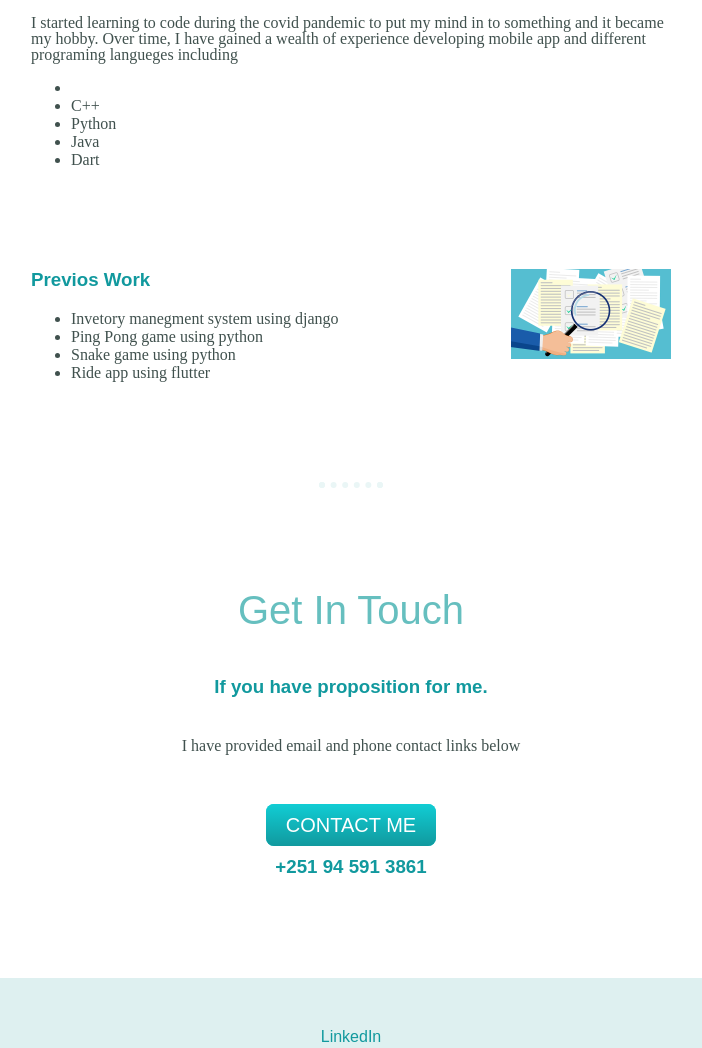
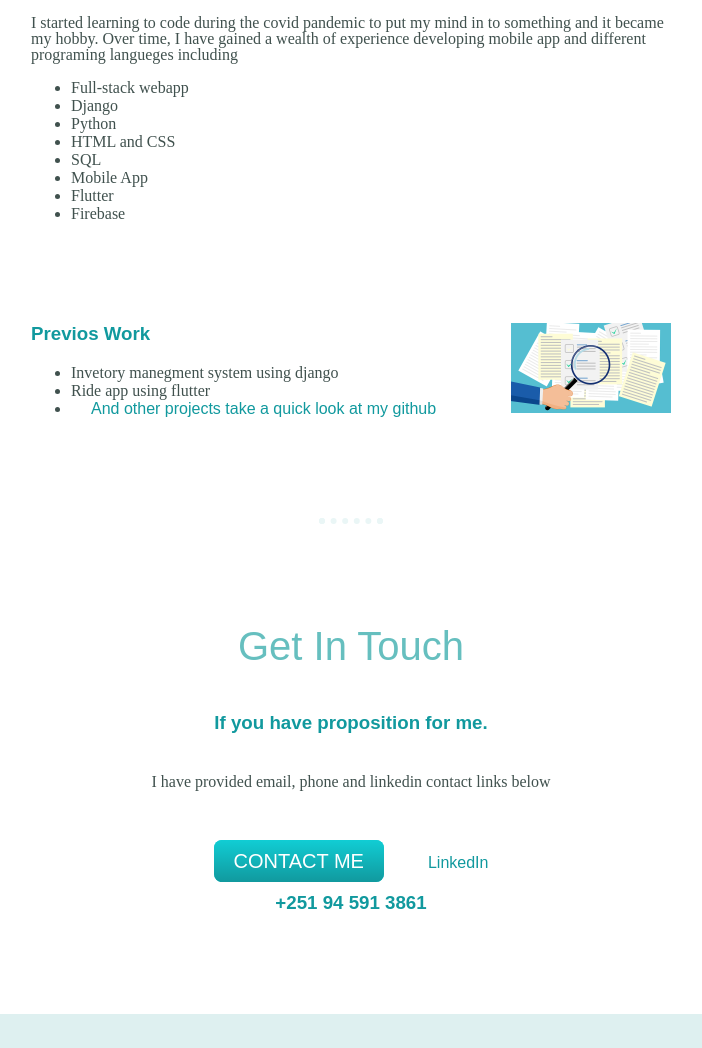
Before and after one commit to chiz-kb/cv, a plain HTML site: page index.html in a window 1280 px wide. Shown: the part 1593-2641 px from the top of the page, without its empty margins (289-991 px from the left). Drawn offline with Linux system fonts and the light colour scheme.

Commit message:
Update index.html

```diff
--- a/index.html
+++ b/index.html
@@ -33,13 +33,14 @@
           <h3>Design & Development</h3>
           <p>I started learning to code during the covid pandemic to put my mind in to something and it became my hobby. Over time, I have gained a wealth of experience developing mobile app and different programing langueges including</p>
           <ul>
-            <li>
-                <li>C++</li>
+                <li>Full-stack webapp</li>
+                <li>Django</li>
                 <li>Python</li>
-                <li>Java</li>
-                <li>Dart</li>
-            </li>
-
+                <li>HTML and CSS</li>
+                <li>SQL</li>
+                <li>Mobile App</li>
+               <li>Flutter</li>
+              <li>Firebase</li>
           </ul>
         </div>
         <div class="skill-row">
@@ -48,9 +49,8 @@
           <h3>Previos Work</h3>
           <ul>
             <li>Invetory manegment system using django</li>
-            <li>Ping Pong game using python</li>
-            <li>Snake game using python</li>
             <li>Ride app using flutter</li>
+            <li> <a href="https://github.com/chiz-kb/"> And other projects take a quick look at my github</a></li>
           </ul>
 
         </div>
@@ -59,16 +59,16 @@
       <div class="contact-me">
         <h2>Get In Touch</h2>
         <h3>If you have proposition for me.</h3>
-        <p class="contact-message">I have provided email and phone contact links below</p>
+        <p class="contact-message">I have provided email, phone and linkedin contact links below</p>
         <a class="btn" href="mailto:gemechis.kf3@gmail.com">CONTACT ME</a>
+         <a class="footer-link" href="https://www.linkedin.com/in/gemechis-kebenessa-32a04521b
+      ">LinkedIn</a>
         <h3>+251 94 591 3861</h3>
       </div>
     </div>
 
 
     <div class="bottom-container">
-      <a class="footer-link" href="https://www.linkedin.com/in/gemechis-kebenessa-32a04521b
-      ">LinkedIn</a>
       <p class="copyright">© 2022 Gemechis Kebenessa .</p>
     </div>
   </body>
```
